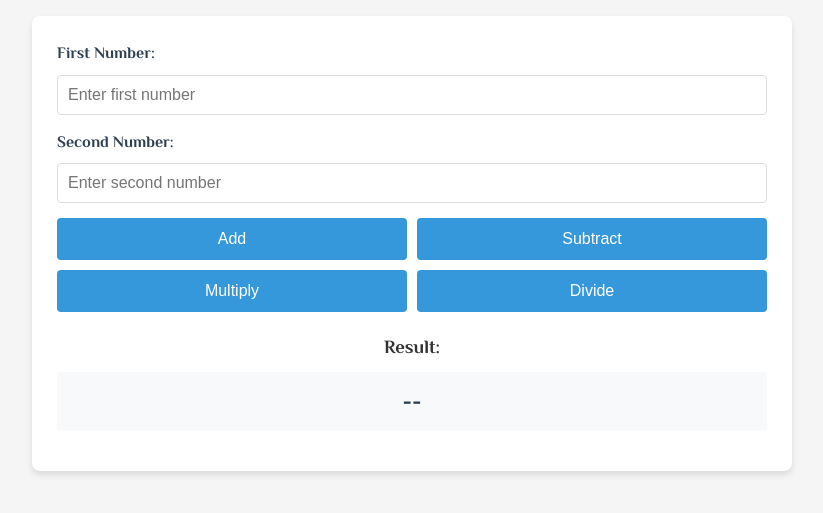
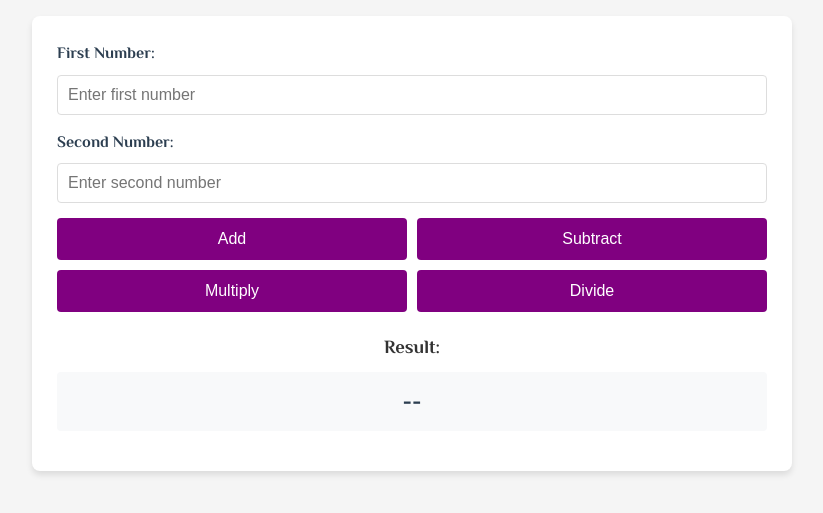
Before and after one commit to Sahil-Raval1012/sit737-2025-prac4p, a website: page public/index.html in a window 1280 px wide. Shown: the part 85-598 px from the top of the page, without its empty margins (228-1051 px from the left). Drawn offline with Linux system fonts and the light colour scheme.

Commit message:
Initial commit: Calculator microservice implementation

```diff
--- a/public/styles.css
+++ b/public/styles.css
@@ -1,4 +1,3 @@
-/* Reset and base styles */
 * {
     margin: 0;
     padding: 0;
@@ -40,7 +39,6 @@ label {
     font-weight: 600;
     color: #2c3e50;
 }
-
 input {
     width: 100%;
     padding: 10px;
@@ -48,17 +46,15 @@ input {
     border-radius: 4px;
     font-size: 16px;
 }
-
 .operations {
     display: grid;
     grid-template-columns: repeat(2, 1fr);
     gap: 10px;
     margin-bottom: 20px;
 }
-
 button {
     padding: 12px;
-    background-color: #3498db;
+    background-color: PURPLE;
     color: white;
     border: none;
     border-radius: 4px;
@@ -66,11 +62,9 @@ button {
     font-size: 16px;
     transition: background-color 0.3s;
 }
-
 button:hover {
     background-color: #2980b9;
 }
-
 .result-container {
     text-align: center;
     margin-bottom: 15px;
```
Also changed, not shown: 1 other file.
